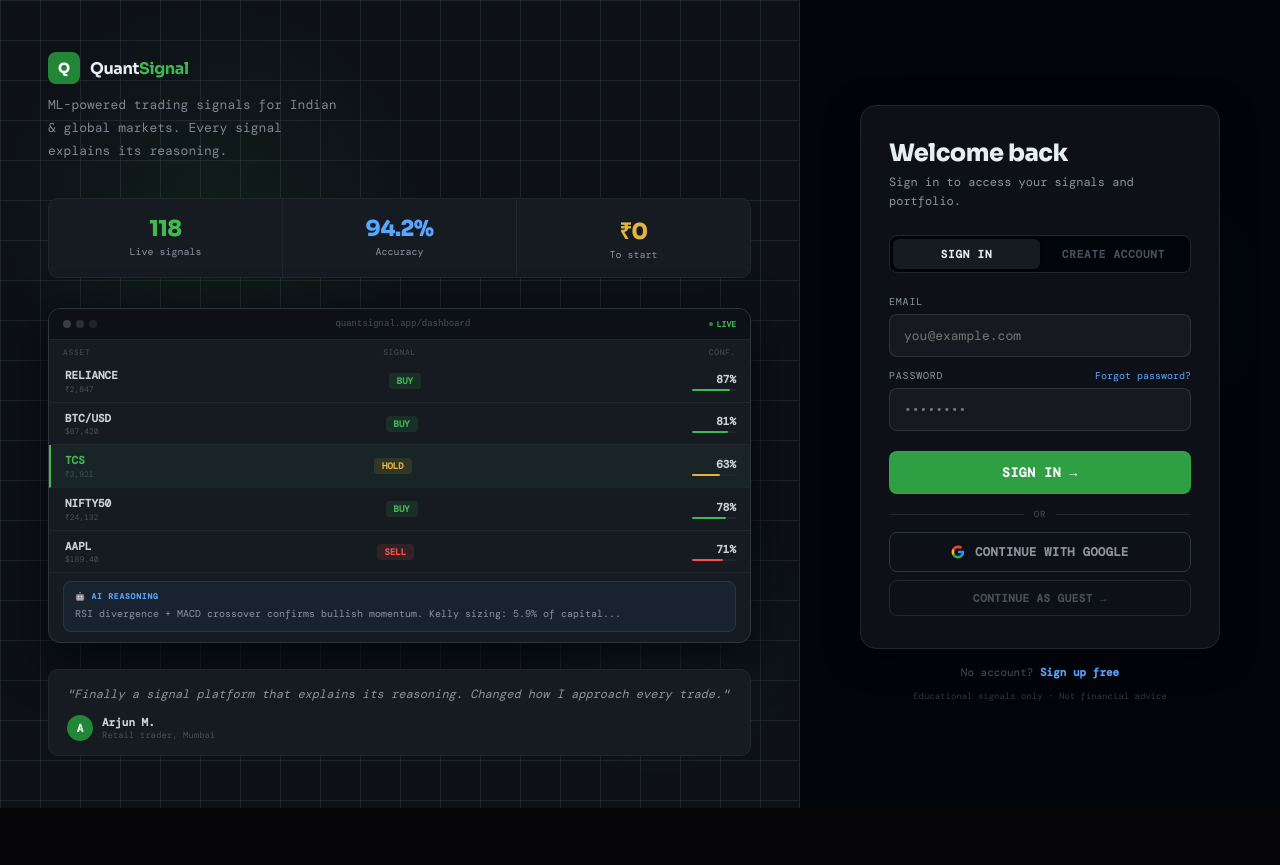
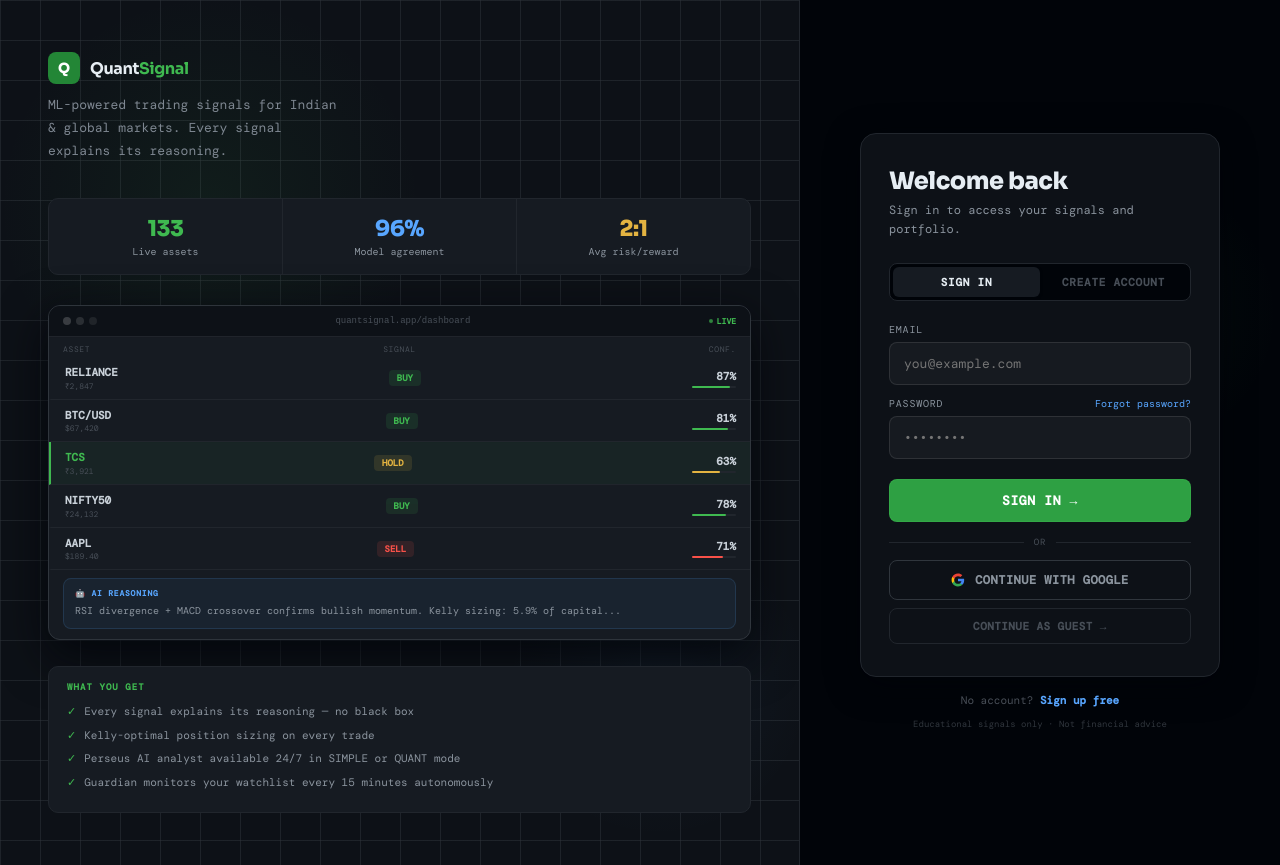
Before and after one commit to MaverickTushar007/quantsignal-web, a Next.js app: page /auth in a window 1280 px wide. Before the commit the page ends 808 px from the top, so only its background shows below. Built offline with nearby package versions, Linux system fonts and the light colour scheme.

Commit message:
fix: auth stats honest, track record expectancy first, sentiment words

```diff
--- a/app/auth/page.tsx
+++ b/app/auth/page.tsx
@@ -96,7 +96,7 @@ export default function AuthPage() {
 
           {/* Stats — 3 colors */}
           <div style={{position:"relative",zIndex:1,display:"flex",gap:0,marginBottom:32,background:"#161b22",borderRadius:10,border:"1px solid #21262d",overflow:"hidden"}}>
-            {[["118","Live signals","#3fb950"],["94.2%","Accuracy","#58a6ff"],["₹0","To start","#e3b341"]].map(([v,l,c],i)=>(
+            {[["133","Live assets","#3fb950"],["96%","Model agreement","#58a6ff"],["2:1","Avg risk/reward","#e3b341"]].map(([v,l,c],i)=>(
               <div key={l} style={{flex:1,padding:"16px 12px",borderRight:i<2?"1px solid #21262d":"none",textAlign:"center"}}>
                 <div style={{fontSize:22,fontWeight:800,color:c,letterSpacing:"-.5px",fontFamily:"Sora,sans-serif"}}>{v}</div>
                 <div style={{fontSize:10,color:"#8b949e",marginTop:3}}>{l}</div>
@@ -143,18 +143,20 @@ export default function AuthPage() {
             </div>
           </div>
 
-          {/* Testimonial */}
+          {/* What you get */}
           <div style={{position:"relative",zIndex:1,marginTop:24,padding:"14px 18px",borderRadius:10,background:"#161b22",border:"1px solid #21262d"}}>
-            <div style={{fontSize:12,color:"#8b949e",lineHeight:1.75,marginBottom:10,fontStyle:"italic"}}>
-              "Finally a signal platform that explains its reasoning. Changed how I approach every trade."
-            </div>
-            <div style={{display:"flex",alignItems:"center",gap:9}}>
-              <div style={{width:26,height:26,borderRadius:"50%",background:"#238636",display:"flex",alignItems:"center",justifyContent:"center",fontSize:11,fontWeight:700,color:"#fff"}}>A</div>
-              <div>
-                <div style={{fontSize:11,fontWeight:600,color:"#c9d1d9"}}>Arjun M.</div>
-                <div style={{fontSize:9,color:"#484f58"}}>Retail trader, Mumbai</div>
+            <div style={{fontSize:9,letterSpacing:"0.12em",color:"#3fb950",fontWeight:700,marginBottom:10}}>WHAT YOU GET</div>
+            {[
+              "Every signal explains its reasoning — no black box",
+              "Kelly-optimal position sizing on every trade",
+              "Perseus AI analyst available 24/7 in SIMPLE or QUANT mode",
+              "Guardian monitors your watchlist every 15 minutes autonomously",
+            ].map((item, i) => (
+              <div key={i} style={{display:"flex",alignItems:"flex-start",gap:8,marginBottom:6}}>
+                <span style={{color:"#3fb950",fontSize:11,marginTop:1}}>✓</span>
+                <span style={{fontSize:11,color:"#8b949e",lineHeight:1.6}}>{item}</span>
               </div>
-            </div>
+            ))}
           </div>
         </div>
       )}
--- a/app/dashboard/page.tsx
+++ b/app/dashboard/page.tsx
@@ -503,17 +503,22 @@ function TrackRecordTab({ symbol }: { symbol: string }) {
         SYSTEM TRACK RECORD — {data.total} TRADES
       </div>
 
-      {/* Top stats */}
-      <div style={{ display: "flex", gap: 8, marginBottom: 14 }}>
-        {statBox("WIN RATE", `${data.winRate.toFixed(1)}%`, data.winRate >= 50 ? "#00ff88" : data.winRate >= 40 ? "#ffd700" : "#ff4466")}
+      {/* Top stats — Expectancy first, it's what matters */}
+      <div style={{ display: "flex", gap: 8, marginBottom: 6 }}>
+        {statBox("EXPECTANCY", `${(data.winRate/100 * data.avgWin + (1-data.winRate/100) * data.avgLoss).toFixed(2)}%`,
+          (data.winRate/100 * data.avgWin + (1-data.winRate/100) * data.avgLoss) >= 0 ? "#00ff88" : "#ff4466")}
+        {statBox("AVG WIN", `+${data.avgWin.toFixed(2)}%`, "#00ff88")}
+        {statBox("AVG LOSS", `${data.avgLoss.toFixed(2)}%`, "#ff4466")}
+      </div>
+      <div style={{ fontSize: 9, color: "rgba(255,255,255,0.25)", marginBottom: 14, paddingLeft: 2 }}>
+        {(data.winRate/100 * data.avgWin + (1-data.winRate/100) * data.avgLoss) >= 0
+          ? "✓ Positive expectancy — system is profitable per trade on average"
+          : "⚠ Negative expectancy — system needs more data or recalibration"}
+      </div>
+      <div style={{ display: "flex", gap: 8, marginBottom: 18 }}>
+        {statBox("WIN RATE", `${data.winRate.toFixed(1)}%`, data.winRate >= 50 ? "#00ff88" : data.winRate >= 40 ? "#ffd700" : "rgba(255,255,255,0.4)")}
         {statBox("AVG P&L", `${data.avgPnl >= 0 ? "+" : ""}${data.avgPnl.toFixed(2)}%`, data.avgPnl >= 0 ? "#00ff88" : "#ff4466")}
         {statBox("W / L", `${data.wins} / ${data.losses}`, "rgba(255,255,255,0.7)")}
-      </div>
-      <div style={{ display: "flex", gap: 8, marginBottom: 18 }}>
-        {statBox("AVG WIN", `+${data.avgWin.toFixed(2)}%`, "#00ff88")}
-        {statBox("AVG LOSS", `${data.avgLoss.toFixed(2)}%`, "#ff4466")}
-        {statBox("EXPECTANCY", `${(data.winRate/100 * data.avgWin + (1-data.winRate/100) * data.avgLoss).toFixed(2)}%`,
-          (data.winRate/100 * data.avgWin + (1-data.winRate/100) * data.avgLoss) >= 0 ? "#00ff88" : "#ff4466")}
       </div>
 
       {/* By Direction */}
```
